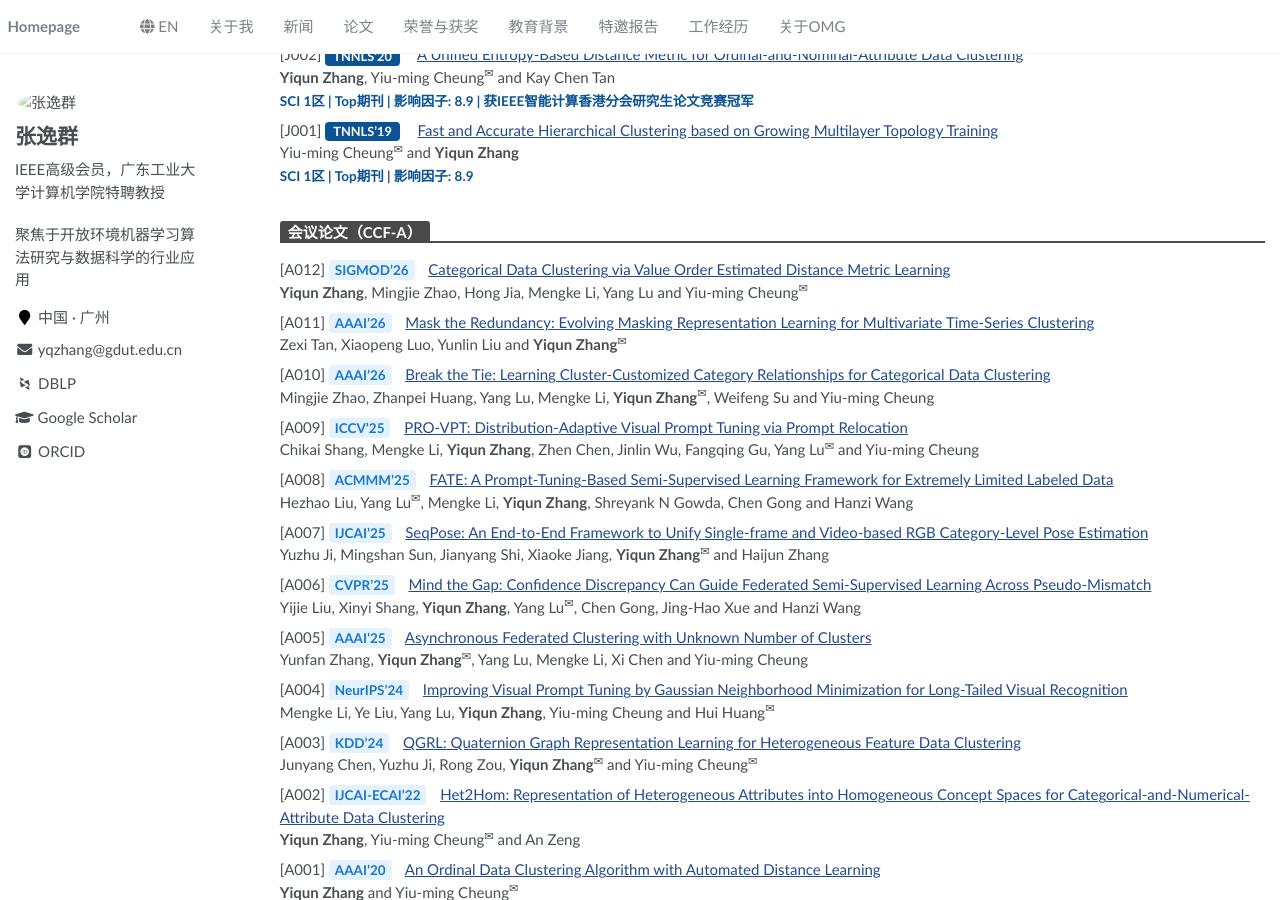
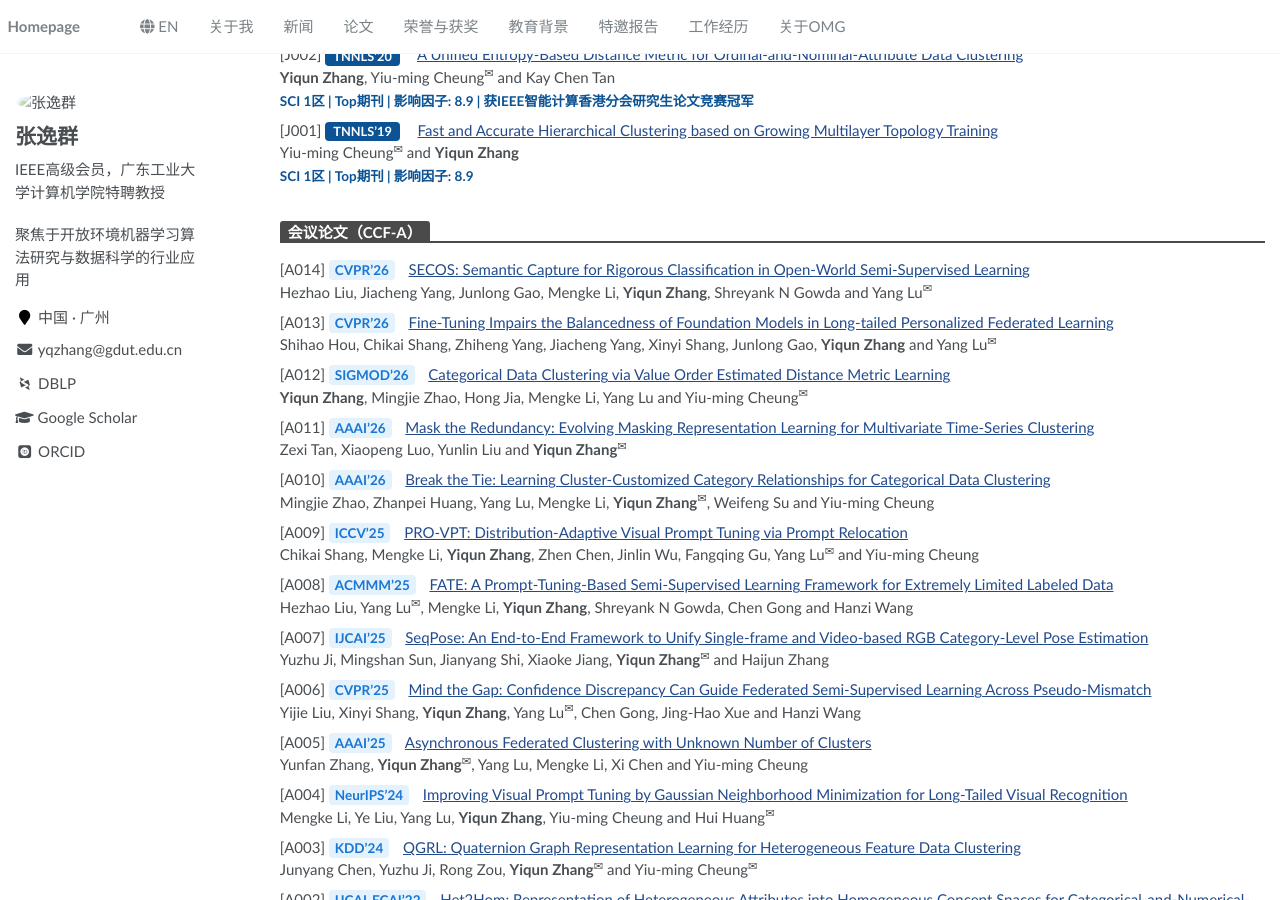
Before and after one commit to yqzhang-Zz/zh-publications, a Jekyll site: the page built from _pages/about.md, in a window 1280 px wide and 900 px high, scrolled down 1925 px. Built offline with Jekyll 4.4.1, drawn with Linux system fonts in a browser that asks for light colours; some web fonts are replaced.

Commit message:
Update about.md

```diff
--- a/_pages/about.md
+++ b/_pages/about.md
@@ -177,6 +177,16 @@ Yiu-ming Cheung<sup>&#x2709;</sup> and **Yiqun Zhang**<br>
   <h3 style="background-color: #4a4a4a; color: #ffffff; padding: 2px 8px; margin: 0; font-size: 1em; font-weight: 600; border-radius: 3px 3px 0 0; line-height: 1.2;">会议论文（CCF-A）</h3>
   <div style="flex-grow: 1; height: 2px; background-color: #4a4a4a;"></div>
 </div>
+
+[A014] <span style="background-color: #e3f2fd; color: #1976d2; padding: 2px 6px; border-radius: 4px; font-weight: bold; font-size: 0.9em; margin-right: 6px;">
+CVPR'26</span>
+[SECOS: Semantic Capture for Rigorous Classification in Open-World Semi-Supervised Learning](#)<br>
+Hezhao Liu, Jiacheng Yang, Junlong Gao, Mengke Li, **Yiqun Zhang**, Shreyank N Gowda and Yang Lu<sup>&#x2709;</sup>
+
+[A013] <span style="background-color: #e3f2fd; color: #1976d2; padding: 2px 6px; border-radius: 4px; font-weight: bold; font-size: 0.9em; margin-right: 6px;">
+CVPR'26</span>
+[Fine-Tuning Impairs the Balancedness of Foundation Models in Long-tailed Personalized Federated Learning](#)<br>
+Shihao Hou, Chikai Shang, Zhiheng Yang, Jiacheng Yang, Xinyi Shang, Junlong Gao, **Yiqun Zhang** and Yang Lu<sup>&#x2709;</sup>
 
 [A012] <span style="background-color: #e3f2fd; color: #1976d2; padding: 2px 6px; border-radius: 4px; font-weight: bold; font-size: 0.9em; margin-right: 6px;">
 SIGMOD'26</span>
```
